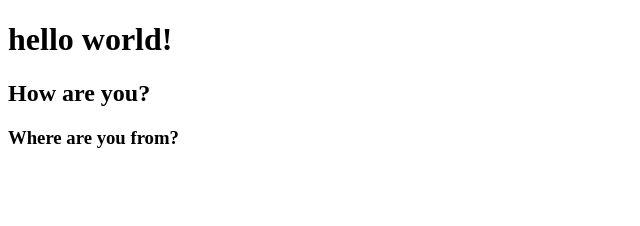
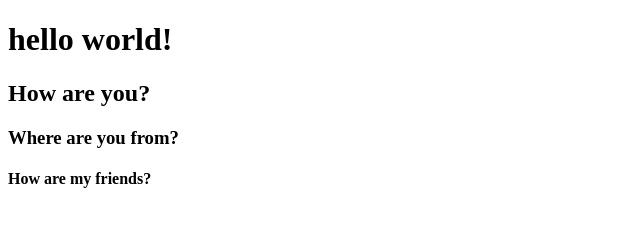
Before and after one commit to yojeshkr0112/TestWebsite-1, a plain HTML site: page index.html in a window 1280 px wide. Shown: the whole page, without its empty margins (0-640 px from the left). Drawn offline with Linux system fonts and the light colour scheme.

Commit message:
commit this

```diff
--- a/index.html
+++ b/index.html
@@ -9,5 +9,6 @@
     <h1>hello world!</h1>
     <h2>How are you?</h2>
     <h3>Where are you from?</h3>
+    <h4>How are my friends?</h4>
 </body>
 </html>
```
